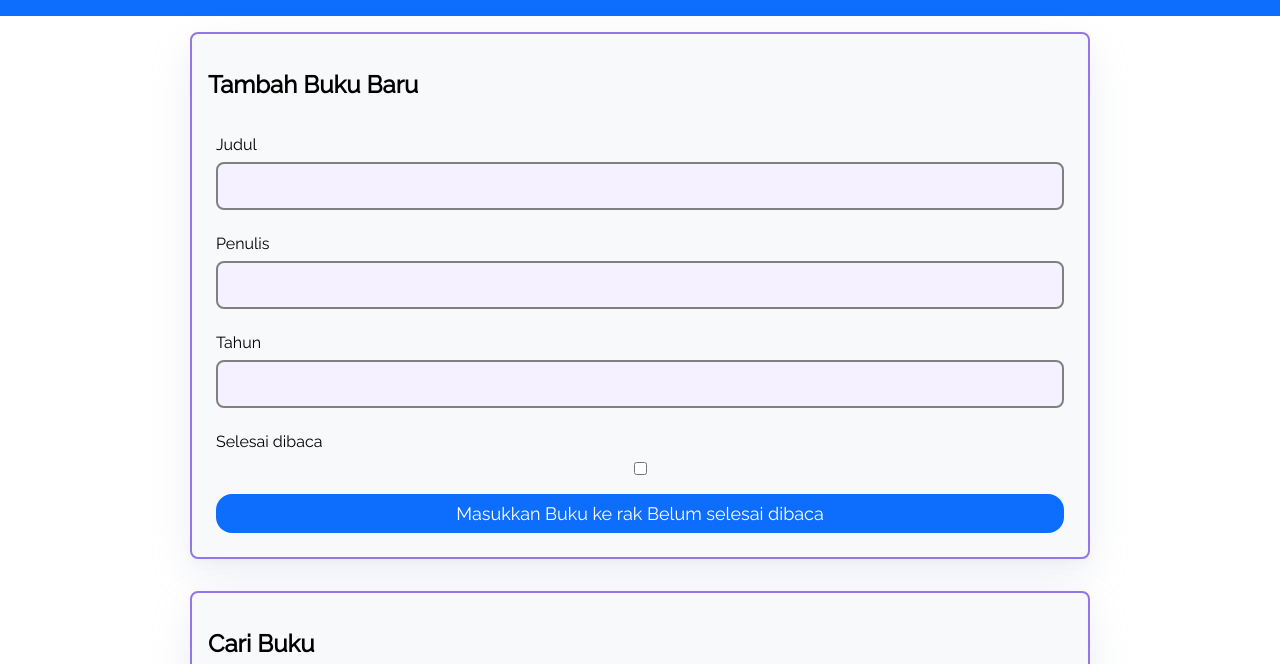
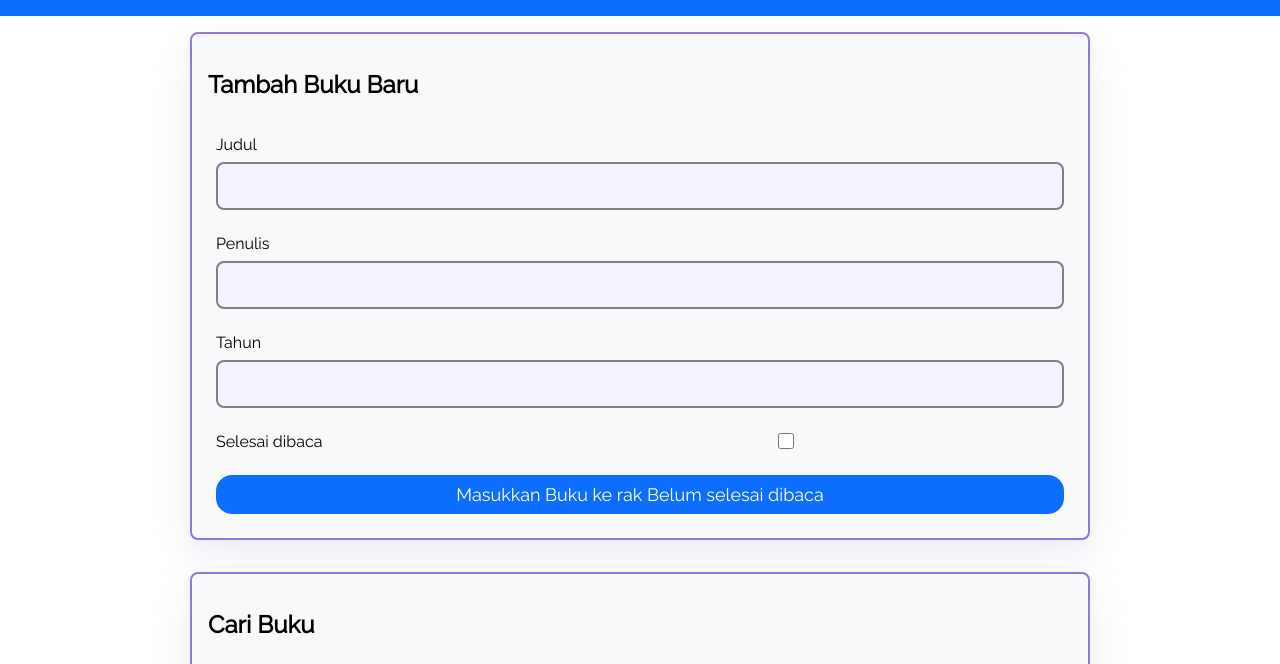
Before and after one commit to camejuanm/basic-bookshelf-app, a plain HTML site: page index.html in a window 1280 px wide. Shown: the part 96-760 px from the top of the page. Drawn offline with Linux system fonts and the light colour scheme.

Commit message:
fix checkbox

```diff
--- a/index.html
+++ b/index.html
@@ -45,7 +45,7 @@
                             data-testid="bookFormYearInput"
                         />
                     </div>
-                    <div class="form-group form-title">
+                    <div class="form-group form-title form-checkbox">
                         <label for="bookFormIsComplete">Selesai dibaca</label>
                         <input
                             id="bookFormIsComplete"
--- a/style.css
+++ b/style.css
@@ -89,10 +89,15 @@ header {
     font-size: 20px;
 }
 
-.form-group > input[type="checkbox"] {
-    justify-content: flex-start;
-    font-size: 20px;
+.form-checkbox {
+    flex-direction: row;
+}
+
+.form-checkbox > input[type="checkbox"] {
+    width: 1rem;
+    height: 1rem;
     cursor: pointer;
+    align-self: center;
 }
 
 .form-group > button {
```
